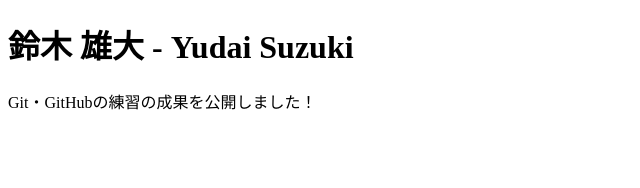
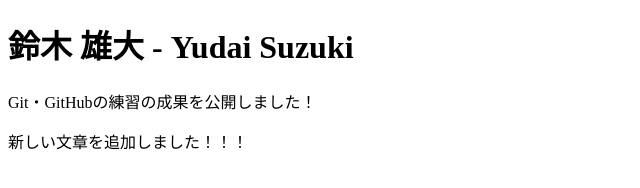
Before and after one commit to pr-YudaiSuzuki/git-practice1, a plain HTML site: page index.html in a window 1280 px wide. Shown: the whole page, without its empty margins (0-640 px from the left). Drawn offline with Linux system fonts and the light colour scheme.

Commit message:
add sentence

```diff
--- a/index.html
+++ b/index.html
@@ -8,5 +8,6 @@
 <body>
   <h1>鈴木 雄大 - Yudai Suzuki</h1>
   <p>Git・GitHubの練習の成果を公開しました！</p>
+  <p>新しい文章を追加しました！！！</p>
 </body>
 </html>
```
